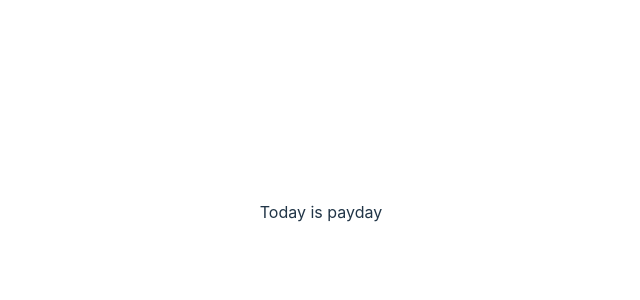
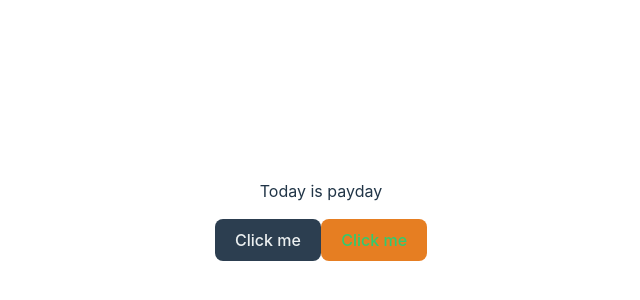
Before and after one commit to patrykomiotek/ocdkrkapp, a React (Vite) app: page / in a window 1280 px wide. Shown: the part 188-488 px from the top of the page, without its empty margins (319-959 px from the left). Built offline with nearby package versions, Linux system fonts and the light colour scheme.

Commit message:
feat: Button component with ComponentProps

```diff
--- a/src/App.tsx
+++ b/src/App.tsx
@@ -1,5 +1,6 @@
 import "./App.css";
-import { Text } from "./ui";
+
+import { Text, Button } from "./ui";
 // import { Text } from "./ui/Text/Text";
 // import { Text as Kaczka } from "./ui/Text/Text";
 
@@ -11,6 +12,8 @@ function App() {
       </h1> */}
       <div>
         <Text>Today is payday</Text>
+        <Button label="Click me" type="submit" />
+        <Button label="Click me" bgColor="carrot" color="emerald" />
       </div>
     </>
   );
--- a/src/ui/Button/Button.tsx
+++ b/src/ui/Button/Button.tsx
@@ -15,8 +15,9 @@ type Props = Readonly<{
   label: string;
   color?: Color;
   bgColor?: Color;
-  type: ComponentProps<"button">["type"];
-}>;
+  // type: ComponentProps<"button">["type"];
+}> &
+  ComponentProps<"button">;
 
 // emerald: '#2ecc71',
 // carrot: '#e67e22',
@@ -26,9 +27,9 @@ type Props = Readonly<{
 
 export const Button = ({
   label,
-  type,
   color = "clouds",
   bgColor = "midnight-blue",
+  ...rest
 }: Props) => {
   // const myColor = props.color ? props.color : "#fff";
   // const myColor = props.color ?? '#fff';
@@ -41,7 +42,7 @@ export const Button = ({
     backgroundColor: colors[bgColor],
   };
   return (
-    <button type={type} style={styles}>
+    <button {...rest} style={styles}>
       {label}
     </button>
   );
--- a/src/ui/index.ts
+++ b/src/ui/index.ts
@@ -1,2 +1,3 @@
 // barrels
 export * from "./Text";
+export * from "./Button";
```
